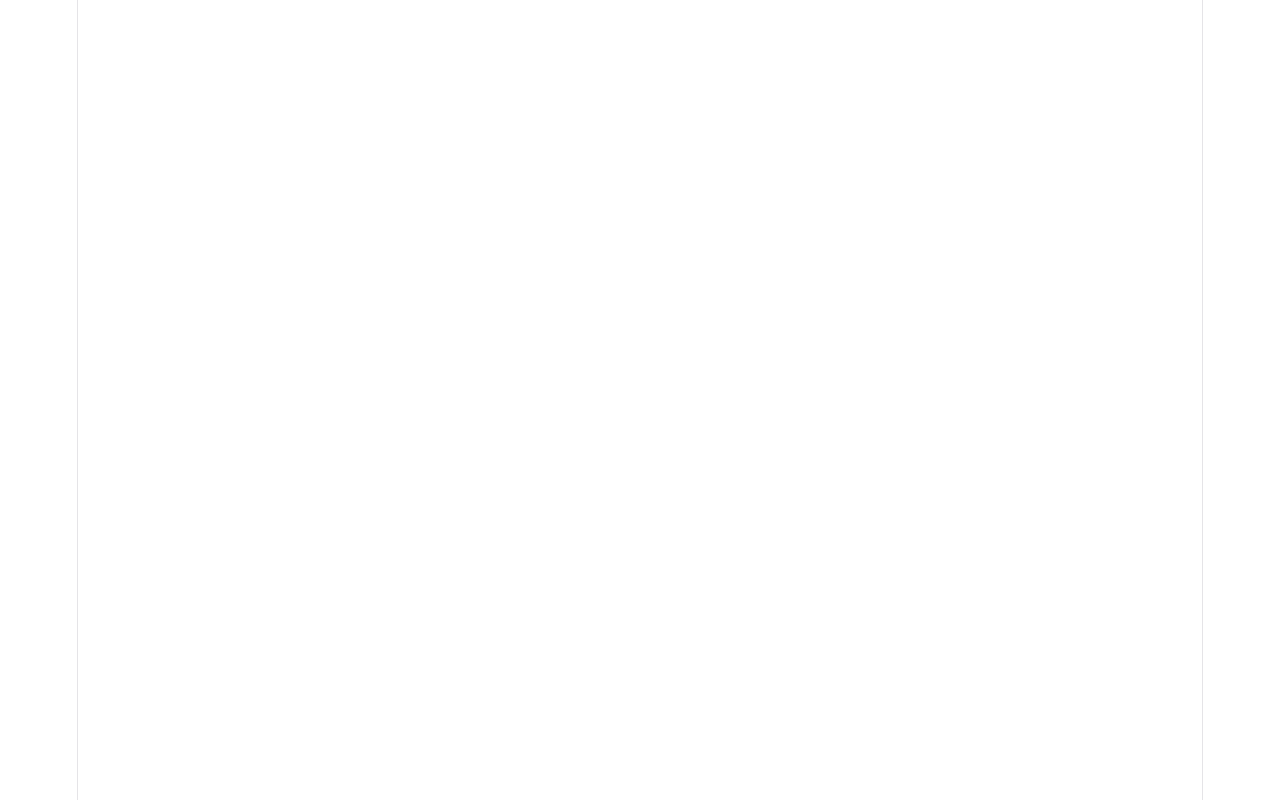
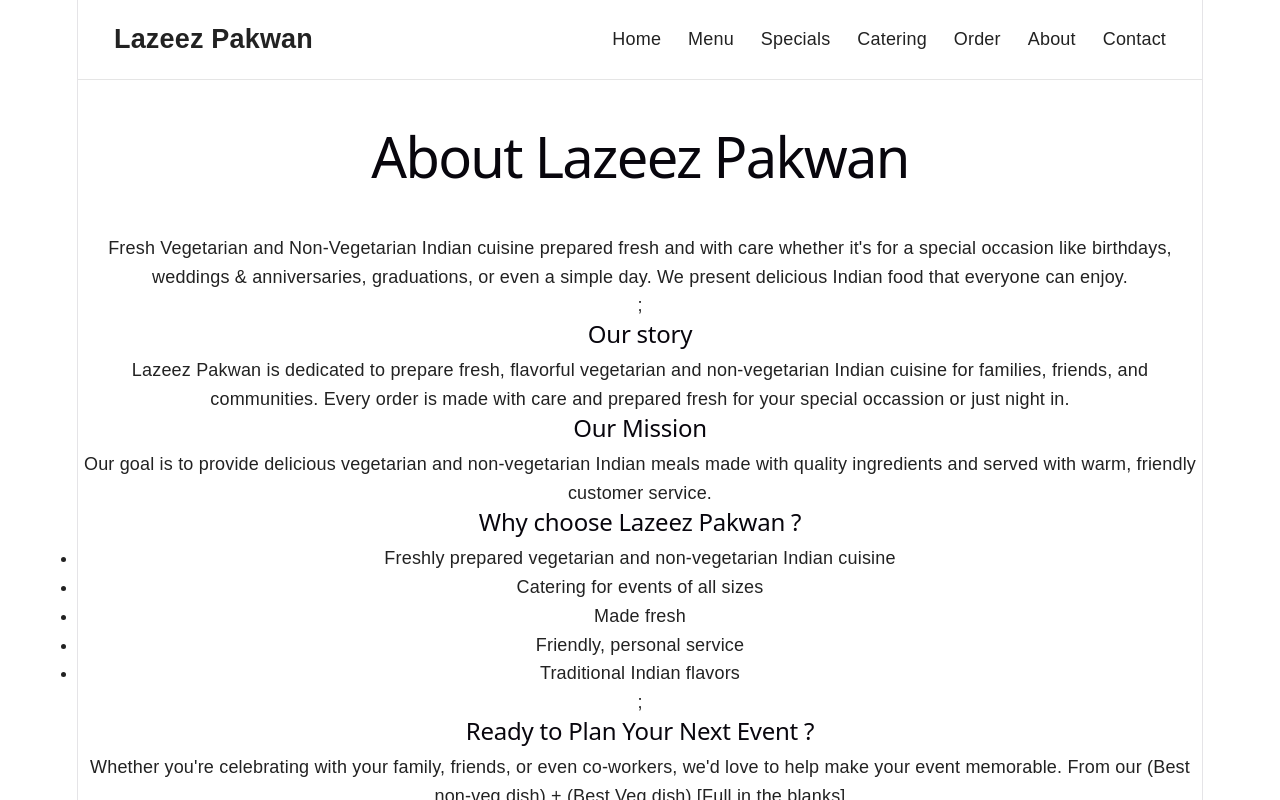
Before and after one commit to Agent610/Lazeez_Pakwan-Website, a React (Vite) app in the folder lazeez-pakwan/: page /about in a window 1280 px wide. Shown: the top 800 px of the page. Built offline with nearby package versions, Linux system fonts and the light colour scheme.

Commit message:
Worked on App, About, Catering, Order STILL need information from client

```diff
--- a/lazeez-pakwan/src/App.jsx
+++ b/lazeez-pakwan/src/App.jsx
@@ -4,8 +4,8 @@
 import Footer from "./components/Footer.jsx";
 
 import Home from "./pages/Home.jsx";
-import Menu from "./pages/Menu.jsx";
-import Specials from "./pages/Specials.jsx";
+//import Menu from "./pages/Menu.jsx";
+// import Specials from "./pages/Specials.jsx";
 import Catering from "./pages/Catering.jsx";
 import Order from "./pages/Order.jsx";
 import About from "./pages/About.jsx";
@@ -18,8 +18,8 @@
 
       <Routes>
         <Route path="/" element={<Home />} />
-        <Route path="/menu" element={<Menu />} />
-        <Route path="/specials" element={<Specials />} />
+        {/* <Route path="/menu" element={<Menu />} /> */}
+        {/* <Route path="/specials" element={<Specials />} /> */}
         <Route path="/catering" element={<Catering />} />
         <Route path="/order" element={<Order />} />
         <Route path="/about" element={<About />} />
--- a/lazeez-pakwan/src/components/Navbar.css
+++ b/lazeez-pakwan/src/components/Navbar.css
@@ -0,0 +1,40 @@
+.navbar {
+  width: 100%;
+  border-bottom: 1px solid #e5e5e5;
+  background-color: #ffffff;
+}
+
+.navbar-container {
+  max-width: 1200px;
+  margin: 0 auto;
+  padding: 1rem 2rem;
+  display: flex;
+  align-items: center;
+  justify-content: space-between;
+}
+
+.navbar-logo {
+  font-size: 1.5rem;
+  font-weight: 700;
+}
+
+.navbar-links {
+  display: flex;
+  align-items: center;
+  gap: 1.5rem;
+  list-style: none;
+}
+
+.navbar-links a {
+  text-decoration: none;
+  color: #222222;
+  font-weight: 500;
+}
+
+.navbar-links a:hover {
+  text-decoration: underline;
+}
+
+.navbar-links a.active {
+  font-weight: 700;
+}
--- a/lazeez-pakwan/src/components/Navbar.jsx
+++ b/lazeez-pakwan/src/components/Navbar.jsx
@@ -1,28 +1,46 @@
-// import { NavLink } from "react-router-dom";
-// import "./Navbar.css";
+import { NavLink } from "react-router-dom";
+import "./Navbar.css";
 
-// function Navbar() {
-//   return (
-//     <nav className="navbar">
-//       <div className="navbar-container">
+function Navbar() {
+  return (
+    <nav className="navbar">
+      <div className="navbar-container">
+        <NavLink to="/" className="navbar-logo">
+          Lazeez Pakwan
+        </NavLink>
 
-//       <NavLink to= "/" className="navbar-logo">
-//       Lazeez Pakwan
-//       </NavLink>
+        <ul className="navbar-links">
+          <li>
+            <NavLink to="/">Home</NavLink>
+          </li>
 
-//       <ul className="navbar-links">
-//         <li>
-//           <NavLink to="/">Home</NavLink>
-//           </li>
-//         <li>Menu</li>
-//         <li>Specials</li>
-//         <li>Catering</li>
-//         <li>Order</li>
-//         <li>About</li>
-//         <li>Contact</li>
-//       </ul>
-//     </nav>
-//   );
-// }
+          <li>
+            <NavLink to="/">Menu</NavLink>
+          </li>
 
-// export default Navbar;
+          <li>
+            <NavLink to="/">Specials</NavLink>
+          </li>
+
+          <li>
+            <NavLink to="/">Catering</NavLink>
+          </li>
+
+          <li>
+            <NavLink to="/">Order</NavLink>
+          </li>
+
+          <li>
+            <NavLink to="/">About</NavLink>
+          </li>
+
+          <li>
+            <NavLink to="/">Contact</NavLink>
+          </li>
+        </ul>
+      </div>
+    </nav>
+  );
+}
+
+export default Navbar;
--- a/lazeez-pakwan/src/main.jsx
+++ b/lazeez-pakwan/src/main.jsx
@@ -1,8 +1,10 @@
 import { StrictMode } from "react";
 import { createRoot } from "react-dom/client";
 import "./index.css";
-// import App from './App.jsx'
+import App from "./App.jsx";
 
 createRoot(document.getElementById("root")).render(
-  <StrictMode>{/* <App /> */}</StrictMode>,
+  <StrictMode>
+    <App />
+  </StrictMode>,
 );
--- a/lazeez-pakwan/src/pages/About.jsx
+++ b/lazeez-pakwan/src/pages/About.jsx
@@ -1,35 +1,5 @@
-<section>
-  <h1>About Lazeez Pakwan</h1>
-
-  <p>
-    Fresh Vegetarian and Non-Vegetarian Indian cuisine prepared fresh and with
-    care whether it's for a special occasion like birthdays, weddings &
-    anniversaries, graduations, or even a simple day. We present delicious
-    Indian food that everyone can enjoy.
-  </p>
-</section>;
-
-<section>
-  <h2>Our story</h2>
-
-  <p>
-    Lazeez Pakwan is dedicated to prepare fresh, flavorful vegetarian and
-    non-vegetarian Indian cuisine for families, friends, and communities. Every
-    order is made with care and prepared fresh for your special occassion or
-    just night in.
-  </p>
-</section>;
-
-<section>
-  <h2>Our Mission</h2>
-
-  <p>
-    Our goal is to provide delicious vegetarian and non-vegetarian Indian meals
-    made with quality ingredients and served with warm, friendly customer
-    service.
-  </p>
-</section>;
-
+//NOT finished yet
+function About() {
   const reasons = [
     "Freshly prepared vegetarian and non-vegetarian Indian cuisine",
     "Catering for events of all sizes",
@@ -38,6 +8,38 @@
     "Traditional Indian flavors",
   ];
 
+  return (
+    <main>
+      <section>
+        <h1>About Lazeez Pakwan</h1>
+
+        <p>
+          Fresh Vegetarian and Non-Vegetarian Indian cuisine prepared fresh and
+          with care whether it's for a special occasion like birthdays, weddings
+          & anniversaries, graduations, or even a simple day. We present
+          delicious Indian food that everyone can enjoy.
+        </p>
+      </section>
+      ;
+      <section>
+        <h2>Our story</h2>
+
+        <p>
+          Lazeez Pakwan is dedicated to prepare fresh, flavorful vegetarian and
+          non-vegetarian Indian cuisine for families, friends, and communities.
+          Every order is made with care and prepared fresh for your special
+          occassion or just night in.
+        </p>
+      </section>
+      <section>
+        <h2>Our Mission</h2>
+
+        <p>
+          Our goal is to provide delicious vegetarian and non-vegetarian Indian
+          meals made with quality ingredients and served with warm, friendly
+          customer service.
+        </p>
+      </section>
       <section>
         <h2>Why choose Lazeez Pakwan ?</h2>
 
@@ -46,20 +48,25 @@
             <li key={reasons}>{reasons}</li>
           ))}
         </ul>
-</section>;
-
+      </section>
+      ;
       <section>
         <h2>Ready to Plan Your Next Event ?</h2>
 
         <p>
-    Whether you're celebrating with your family, friends, or even co-workers,
-    we'd love to help make your event memorable. From our (Best non-veg dish) +
-    (Best Veg dish).[Full in the blanks]
+          Whether you're celebrating with your family, friends, or even
+          co-workers, we'd love to help make your event memorable. From our
+          (Best non-veg dish) + (Best Veg dish).[Full in the blanks]
         </p>
 
         <button>Request Catering</button>
-</section>;
+      </section>
+      ;
+    </main>
+  );
+}
 
+export default About;
 // Ask Geeta masi the following
 // Why did you start Lazeez Pakwan?
 // How long have you been cooking professionally?
--- a/lazeez-pakwan/src/pages/Order.jsx
+++ b/lazeez-pakwan/src/pages/Order.jsx
@@ -1,42 +1,47 @@
+function Order() {
+  return (
+    <main>
       <section>
-  <h1>Order</h1>
+        <h1>Place an Order</h1>
 
         <p>
-    We are always ready and love to make fresh Indian food both vegetarian and
-    non-vegetarian. Please contact us to place your order.
+          We are always ready and love to make fresh Indian food both vegetarian
+          and non-vegetarian. Please contact us to place your order.
         </p>
 
         <button>Order on Instagram</button>
-</section>;
-
+      </section>
+      ;
       <section>
+        {/* <h2>How to Order</h2> */}
         <ol>
           <li>Send us a message on Instagram or use our contact form.</li>
 
           <li>Tell us what you'd like to order.</li>
 
           <li>
-      Please place your order at least 1-2 days in advance this is to ensure
-      freshness of your order. If catering please place your order at least 2-4
-      days in advance.
+            Please place your order at least 1-2 days in advance this is to
+            ensure freshness of your order. If catering please place your order
+            at least 2-4 days in advance.
           </li>
 
           <li>
-      We'll confirm your order and arrange pickup or deliver (when available).
+            We'll confirm your order and arrange pickup or deliver (when
+            available).
           </li>
         </ol>
-</section>;
-
+      </section>
+      ;
       <section>
         <h2>Fresh Food Matters</h2>
 
         <p>
-    Our dishes are prepared fresh. Our quantities are good for their price. To
-    ensure the best quality, please place your order 1-2 days before you need
-    it. For catering please give us 2-4 days.
+          Our dishes are prepared fresh. Our quantities are good for their
+          price. To ensure the best quality, please place your order 1-2 days
+          before you need it. For catering please give us 2-4 days.
         </p>
-</section>;
-
+      </section>
+      ;
       <section>
         <h2>Order Through Instagram</h2>
 
@@ -45,9 +50,10 @@
           Instagram.
         </p>
 
+        {/* <a href="Instagram link" target="_blank" rel="noreferrer"></a> */}
         <button>Message Us on Instagram</button>
-</section>;
-
+      </section>
+      ;
       <section>
         <h2>Frequently Asked Questions</h2>
 
@@ -56,10 +62,15 @@
 
         <h3>Can I place a catering order ?</h3>
         <p>
-    Yes ! We cater events of all sizes. We only ask that you place your cater
-    request 2-4 days in advance.
+          Yes ! We cater events of all sizes. We only ask that you place your
+          cater request 2-4 days in advance.
         </p>
 
         <h3>Do you prepare fresh food ?</h3>
         <p>Yes. Every order is prepared fresh.</p>
-</section>;
+      </section>
+    </main>
+  );
+}
+
+export default Order;
```
Also changed, not shown: lazeez-pakwan/src/pages/Catering.jsx (+45 -29 lines). Lines whose indentation alone changed are shown as unchanged.
